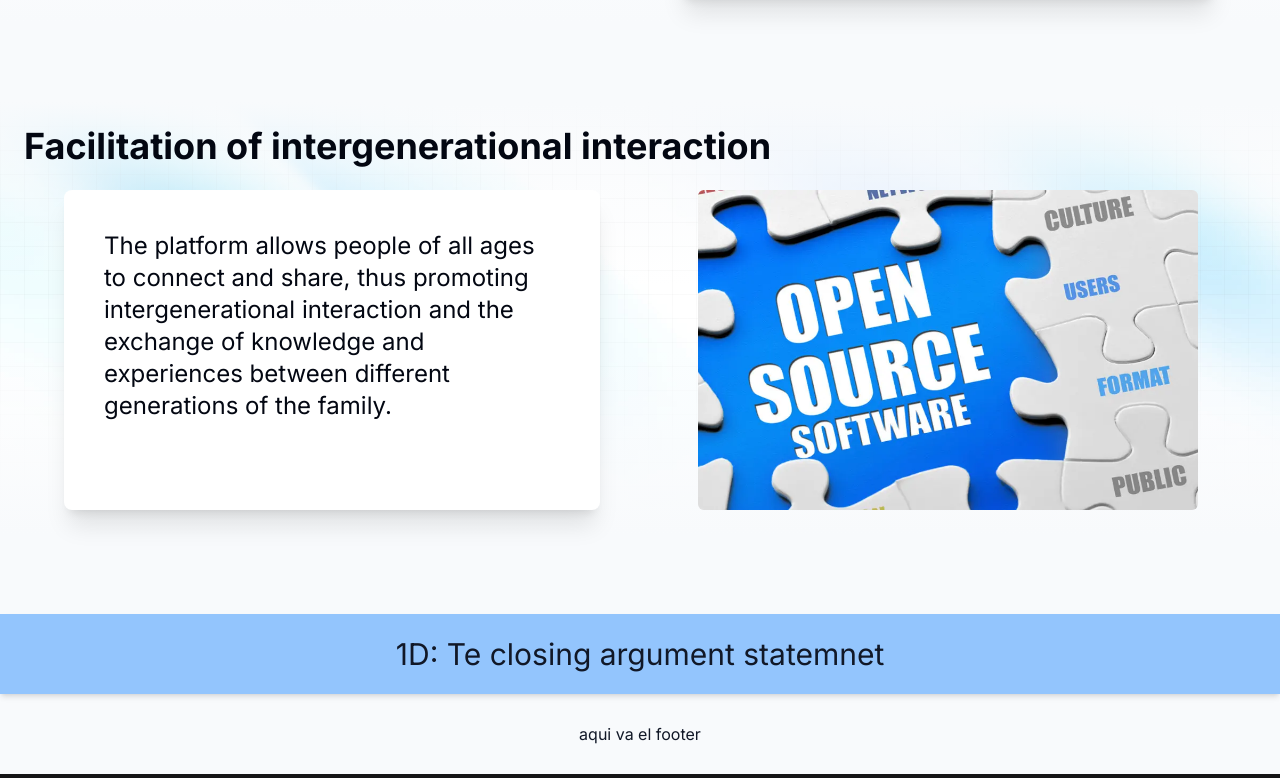
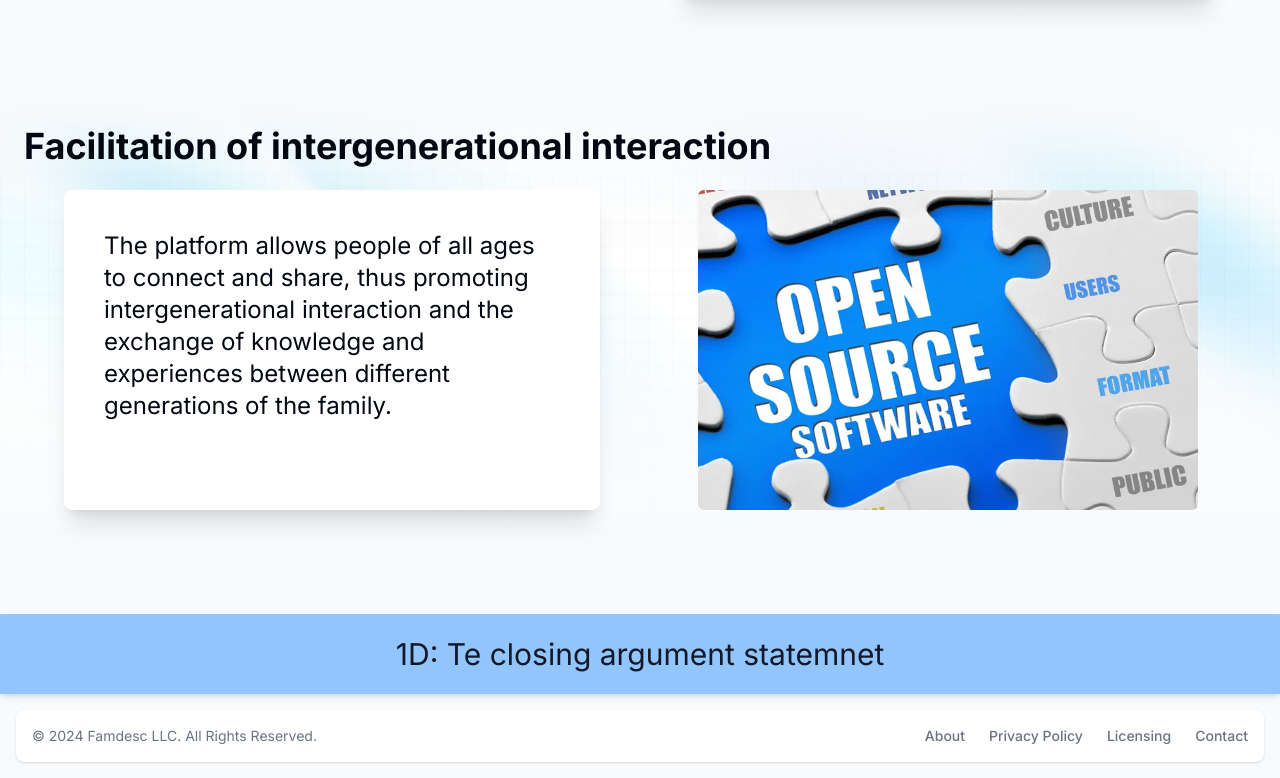
Before and after one commit to nardis9501/famdesc-landingpage, a Next.js app: page / in a window 1280 px wide. Shown: the part 4244-5022 px from the top of the page. Built offline with nearby package versions, Linux system fonts and the light colour scheme; what @midudev/tailwind-animations would draw is missing.

Commit message:
feat: add footer

```diff
--- /dev/null
+++ b/components/Footer/Footer.js
@@ -0,0 +1,41 @@
+import React from "react";
+
+export default function Footer(props) {
+  return (
+    <>
+      <footer className="bg-white rounded-lg shadow m-4 dark:bg-gray-800">
+        <div className="w-full mx-auto max-w-screen-xl p-4 md:flex md:items-center md:justify-between">
+          <span className="text-sm text-gray-500 sm:text-center dark:text-gray-400">
+            © 2024{" "}
+            <a href="https://flowbite.com/" className="hover:underline">
+              Famdesc LLC
+            </a>
+            . All Rights Reserved.
+          </span>
+          <ul className="flex flex-wrap items-center mt-3 text-sm font-medium text-gray-500 dark:text-gray-400 sm:mt-0">
+            <li>
+              <a href="#" className="hover:underline me-4 md:me-6">
+                About
+              </a>
+            </li>
+            <li>
+              <a href="#" className="hover:underline me-4 md:me-6">
+                Privacy Policy
+              </a>
+            </li>
+            <li>
+              <a href="#" className="hover:underline me-4 md:me-6">
+                Licensing
+              </a>
+            </li>
+            <li>
+              <a href="#" className="hover:underline">
+                Contact
+              </a>
+            </li>
+          </ul>
+        </div>
+      </footer>
+    </>
+  );
+}
--- a/components/Home/Home.js
+++ b/components/Home/Home.js
@@ -12,6 +12,7 @@ import SponsorButton from "../sponsor/SponsorButton";
 import OpenSourceBanner from "../Banner/OpenSourceBanner";
 import GridBackground from "../Grid-background/GridBackground";
 import VideoSection from "../Video-Section/VideoSection";
+import Footer from "../Footer/Footer";
 export default function Home(props) {
   const { color } = useAppContext();
 
@@ -68,9 +69,8 @@ export default function Home(props) {
                 1D: Te closing argument statemnet
               </h2>
             </main>
-            <footer className="flex items-center justify-center h-20">
-              aqui va el footer
-            </footer>
+
+            <Footer />
           </motion.div>
         </div>
       </div>
```
